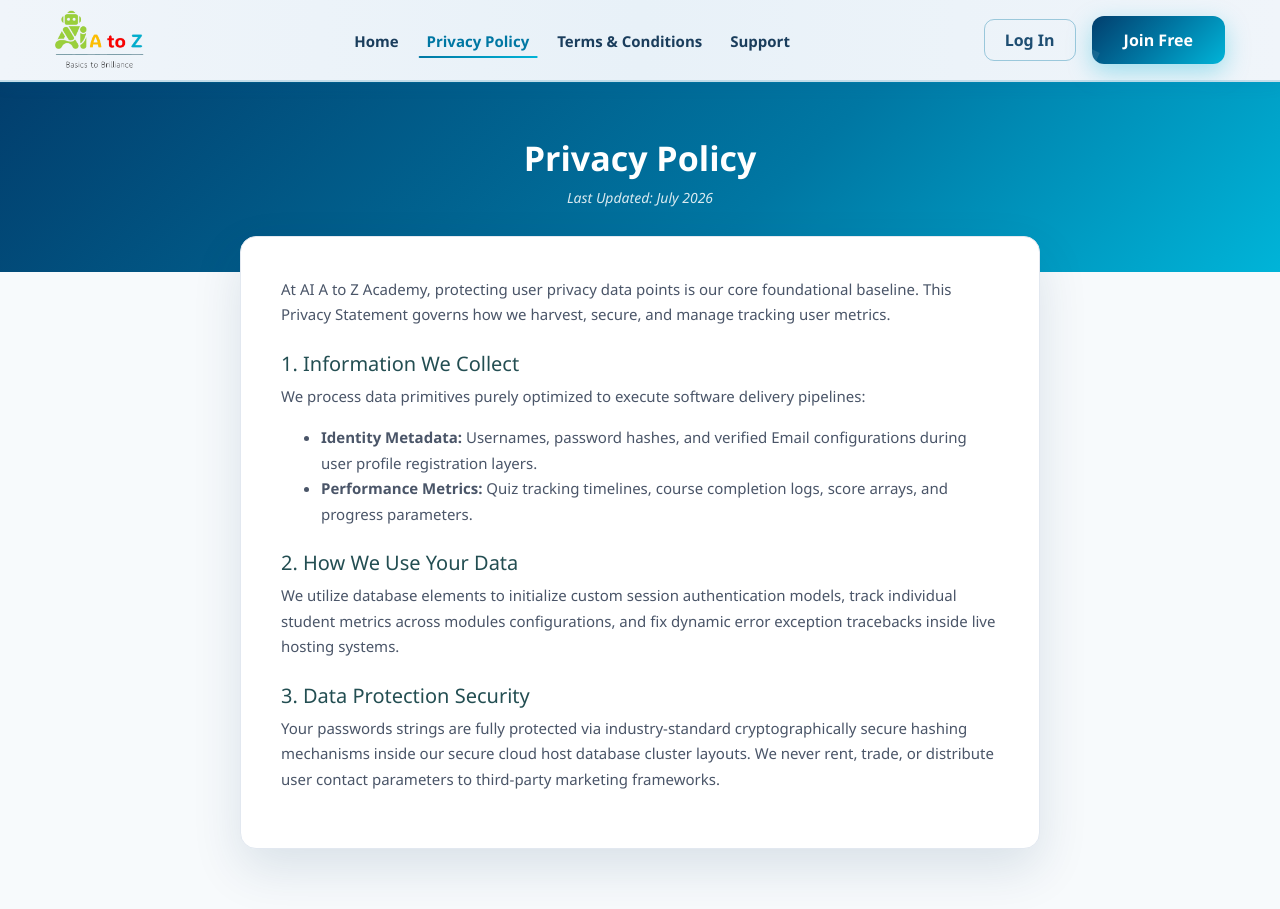
After one commit to abhiram423/aiatoz_elearning, a Django app: page /privacy/ in a window 1280 px wide. The commit adds this page. Run offline with Django 5.2, Linux system fonts and the light colour scheme; some libraries are stand-ins or nearby versions.

Commit message:
Integrated EdTech premium standard legal policies and support system

```diff
--- /dev/null
+++ b/assets/templates/main_templates/privacy.html
@@ -0,0 +1,174 @@
+<!doctype html>
+{% load static %}
+<html lang="en">
+<head>
+    <meta charset="utf-8">
+    <title>Privacy Policy | AI A to Z Academy</title>
+    <meta name="viewport" content="width=device-width, initial-scale=1">
+    <link rel="shortcut icon" type="image/x-icon" href="{% static 'img/gallery/aiatoz_logo.png' %}">
+
+    <link rel="stylesheet" href="{% static 'css/bootstrap.min.css' %}">
+    <link rel="stylesheet" href="https://cdnjs.cloudflare.com/ajax/libs/font-awesome/6.4.0/css/all.min.css">
+
+    <style>
+        *,*::before,*::after { box-sizing:border-box; }
+        html { scroll-behavior:smooth; }
+        body {
+            font-family: 'Segoe UI', Arial, sans-serif;
+            background-color: #f7fafc;
+            margin: 0; padding: 0;
+        }
+
+        /* ════════════════════════════════════════
+           NAVBAR — identical to index.html / about.html
+        ════════════════════════════════════════ */
+        .navbar {
+            background: linear-gradient(90deg, #f0f5fa 0%, #e8f1f8 50%, #f0f5fa 100%);
+            backdrop-filter: blur(24px);
+            -webkit-backdrop-filter: blur(24px);
+            border-bottom: 2px solid rgba(0,119,163,0.18);
+            padding: 5px 0;
+            transition: all 0.4s ease;
+            box-shadow: 0 2px 16px rgba(0,100,160,0.1), 0 1px 0 rgba(0,180,216,0.1);
+        }
+        .navbar.scrolled {
+            padding: 3px 0;
+            background: linear-gradient(90deg, #e8f1f8 0%, #ddeef7 50%, #e8f1f8 100%);
+            box-shadow: 0 6px 32px rgba(0,100,160,0.18), 0 1px 0 rgba(0,180,216,0.15);
+        }
+        .navbar-brand { font-weight: 900; font-size: 28px; color: #1e1b4b; display: flex; align-items: center; gap: 10px; text-decoration: none; }
+        .navbar-brand img { height: 60px; width: auto; object-fit: contain; transition: 0.4s; }
+        .navbar-brand:hover img { transform: scale(1.05); filter: drop-shadow(0 4px 12px rgba(0,180,216,0.4)); }
+        .navbar-brand:hover { color: #1e1b4b; }
+
+        .nav-link {
+            font-weight: 700; font-size: 15px; margin: 0 6px;
+            color: #1a3d5c !important; transition: 0.3s;
+            position: relative; padding-bottom: 6px !important;
+        }
+        .nav-link::after {
+            content: "";
+            position: absolute; bottom: 0; left: 50%;
+            width: 0%; height: 2px;
+            background: linear-gradient(90deg, #0077a3, #00b4d8);
+            transition: 0.35s cubic-bezier(0.16, 1, 0.3, 1);
+            transform: translateX(-50%);
+            border-radius: 2px;
+        }
+        .nav-link:hover { color: #0077a3 !important; }
+        .nav-link:hover::after { width: 100%; }
+        .nav-link.active { color: #0077a3 !important; }
+        .nav-link.active::after { width: 100%; }
+
+        .btn-login {
+            color: #1e4e72; font-weight: 800; text-decoration: none; margin-right: 16px;
+            border: 1.5px solid rgba(0,119,163,0.35); padding: 8px 20px; border-radius: 10px;
+            transition: 0.3s; opacity: 1;
+        }
+        .btn-login:hover { color: #0077a3; border-color: #00b4d8; background: rgba(0,180,216,0.08); }
+
+        .btn-signup {
+            background: linear-gradient(135deg, #023e6d 0%, #0077a3 50%, #00b4d8 100%); color: #fff !important;
+            padding: 12px 32px; border-radius: 12px; font-weight: 800;
+            box-shadow: 0 8px 25px rgba(0, 180, 216, 0.35);
+            transition: all 0.4s cubic-bezier(0.16, 1, 0.3, 1);
+            border: none; position: relative; overflow: hidden;
+            text-decoration: none; display: inline-block;
+        }
+        .btn-signup::before {
+            content: "";
+            position: absolute; width: 200%; height: 200%;
+            background: linear-gradient(120deg, transparent, rgba(255,255,255,0.25), transparent);
+            top: -50%; left: -200%;
+            transform: rotate(25deg);
+            transition: 0.6s;
+        }
+        .btn-signup:hover {
+            transform: translateY(-3px) scale(1.03);
+            box-shadow: 0 16px 40px rgba(0, 180, 216, 0.55);
+        }
+        .btn-signup:hover::before { left: 150%; }
+
+        /* ── PAGE HEADER ── */
+        .legal-header {
+            background: linear-gradient(135deg,#023e6d 0%,#0077a3 60%,#00b4d8 100%);
+            padding: 56px 20px 64px;
+            text-align: center;
+            color: #fff;
+        }
+        .legal-header h1 { font-weight: 900; font-size: 34px; margin: 0 0 8px; }
+        .legal-header p { margin: 0; opacity: .85; font-size: 14px; }
+
+        /* ── CONTENT ── */
+        .legal-container {
+            max-width: 800px; margin: -36px auto 60px; background: #ffffff;
+            padding: 40px; border-radius: 16px;
+            box-shadow: 0 20px 50px rgba(0,50,90,0.12);
+            border: 1px solid #e2e8f0; line-height: 1.7;
+        }
+        h2 { color: #234e52; font-size: 20px; margin-top: 24px; }
+        p, li { font-size: 15px; color: #4a5568; }
+        .last-updated { font-style: italic; color: #718096; font-size: 13px; }
+    </style>
+</head>
+<body>
+
+    <!-- ════════════════════════════════════════
+         NAVBAR — identical to index.html / about.html
+    ════════════════════════════════════════ -->
+    <nav class="navbar navbar-expand-lg sticky-top" id="mainNavbar">
+        <div class="container">
+            <a class="navbar-brand" href="{% url 'index' %}">
+                <img src="{% static 'img/gallery/aiatoz_logo.png' %}" alt="AI A TO Z Logo">
+            </a>
+            <button class="navbar-toggler border-0" type="button" data-bs-toggle="collapse" data-bs-target="#mainNav" style="border: 1px solid rgba(0,119,163,0.25) !important; background: rgba(0,119,163,0.06);">
+                <i class="fas fa-bars" style="color:#0077a3;"></i>
+            </button>
+            <div class="collapse navbar-collapse" id="mainNav">
+                <ul class="navbar-nav mx-auto">
+                    <li class="nav-item"><a class="nav-link" href="{% url 'index' %}">Home</a></li>
+                    <li class="nav-item"><a class="nav-link active" href="{% url 'privacy' %}">Privacy Policy</a></li>
+                    <li class="nav-item"><a class="nav-link" href="{% url 'terms' %}">Terms &amp; Conditions</a></li>
+                    <li class="nav-item"><a class="nav-link" href="{% url 'support' %}">Support</a></li>
+                </ul>
+                <div class="d-flex align-items-center">
+                    <a href="{% url 'login' %}" class="btn-login">Log In</a>
+                    <a href="{% url 'register' %}" class="btn-signup">Join Free</a>
+                </div>
+            </div>
+        </div>
+    </nav>
+
+    <div class="legal-header">
+        <h1>Privacy Policy</h1>
+        <p class="last-updated" style="color:#fff;">Last Updated: July 2026</p>
+    </div>
+
+    <main>
+    <div class="legal-container">
+        <p>At AI A to Z Academy, protecting user privacy data points is our core foundational baseline. This Privacy Statement governs how we harvest, secure, and manage tracking user metrics.</p>
+
+        <h2>1. Information We Collect</h2>
+        <p>We process data primitives purely optimized to execute software delivery pipelines:</p>
+        <ul>
+            <li><strong>Identity Metadata:</strong> Usernames, password hashes, and verified Email configurations during user profile registration layers.</li>
+            <li><strong>Performance Metrics:</strong> Quiz tracking timelines, course completion logs, score arrays, and progress parameters.</li>
+        </ul>
+
+        <h2>2. How We Use Your Data</h2>
+        <p>We utilize database elements to initialize custom session authentication models, track individual student metrics across modules configurations, and fix dynamic error exception tracebacks inside live hosting systems.</p>
+
+        <h2>3. Data Protection Security</h2>
+        <p>Your passwords strings are fully protected via industry-standard cryptographically secure hashing mechanisms inside our secure cloud host database cluster layouts. We never rent, trade, or distribute user contact parameters to third-party marketing frameworks.</p>
+    </div>
+    </main>
+
+    <script src="https://cdn.jsdelivr.net/npm/bootstrap@5.3.2/dist/js/bootstrap.bundle.min.js"></script>
+    <script>
+        const nav = document.getElementById('mainNavbar');
+        window.addEventListener('scroll', () => {
+            nav && (window.scrollY > 60 ? nav.classList.add('scrolled') : nav.classList.remove('scrolled'));
+        });
+    </script>
+</body>
+</html>
--- a/indexapp/urls.py
+++ b/indexapp/urls.py
@@ -25,5 +25,8 @@ urlpatterns = [
     path('download-sample/', views.download_sample_lead, name='download_sample_lead'),
     path('register-quiz/',views.register_quiz,name='register_quiz'),
     path('payment-success/', views.payment_success_callback, name='payment_success_callback'),
+    path('privacy/', views.privacy, name='privacy'),
+    path('support/', views.support, name='support'),
+    path('terms/', views.terms, name='terms'),
 
 ]
--- a/indexapp/views.py
+++ b/indexapp/views.py
@@ -257,3 +257,13 @@ def payment_success_callback(request):
 
     messages.success(request, f"Payment successful! You are now enrolled in {course.title} Successfully.")
     return redirect('courses_dashboard', course_id=course.id)
+
+
+def privacy(request):
+    return render(request, 'main_templates/privacy.html')
+
+def support(request):
+    return render(request, 'main_templates/support.html')
+
+def terms(request):
+    return render(request, 'main_templates/terms.html')
```
Also changed, not shown: assets/templates/main_templates/register.html (+4 -4 lines), assets/templates/main_templates/support.html (added, +171 -0 lines), assets/templates/main_templates/terms.html (added, +173 -0 lines).
